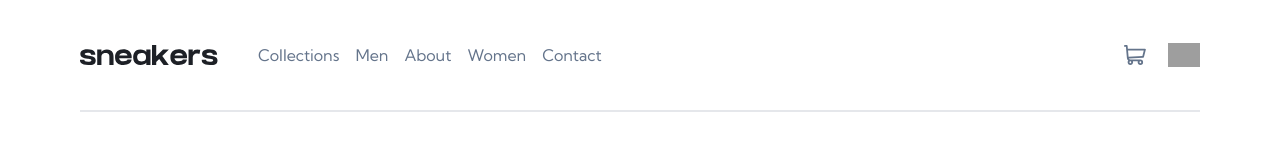
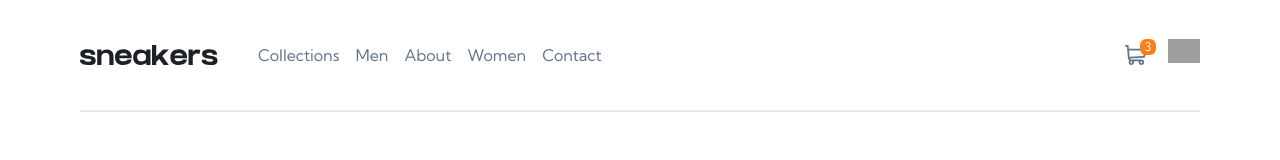
Before and after one commit to qwikle/e-commerce, a Vue app: page / in a window 1280 px wide. Shown: the top 160 px of the page. Built offline with nearby package versions, Linux system fonts and the light colour scheme; grey boxes are pictures that could not be loaded.

Commit message:
add span cart

```diff
--- a/src/App.vue
+++ b/src/App.vue
@@ -26,12 +26,17 @@ import RouterView from 'route'
       </ul>
     </div>
     <div class="flex gap-3">
-      <button class="w-8 h-8">
+      <button class="w-10 h-10 flex justify-center items-center relative">
+        <!-- span quantity cart -->
+        <span
+          class="w-4 h-4 absolute rounded-md top-1 -right-0 text-white bg-[#ff7d1a] text-xs"
+          >3</span
+        >
         <svg width="22" height="20" xmlns="http://www.w3.org/2000/svg">
           <path
             d="M20.925 3.641H3.863L3.61.816A.896.896 0 0 0 2.717 0H.897a.896.896 0 1 0 0 1.792h1l1.031 11.483c.073.828.52 1.726 1.291 2.336C2.83 17.385 4.099 20 6.359 20c1.875 0 3.197-1.87 2.554-3.642h4.905c-.642 1.77.677 3.642 2.555 3.642a2.72 2.72 0 0 0 2.717-2.717 2.72 2.72 0 0 0-2.717-2.717H6.365c-.681 0-1.274-.41-1.53-1.009l14.321-.842a.896.896 0 0 0 .817-.677l1.821-7.283a.897.897 0 0 0-.87-1.114ZM6.358 18.208a.926.926 0 0 1 0-1.85.926.926 0 0 1 0 1.85Zm10.015 0a.926.926 0 0 1 0-1.85.926.926 0 0 1 0 1.85Zm2.021-7.243-13.8.81-.57-6.341h15.753l-1.383 5.53Z"
             fill-rule="nonzero"
-            class="fill-slate-500"
+            class="fill-slate-500 w-full h-full"
           />
         </svg>
       </button>
```
